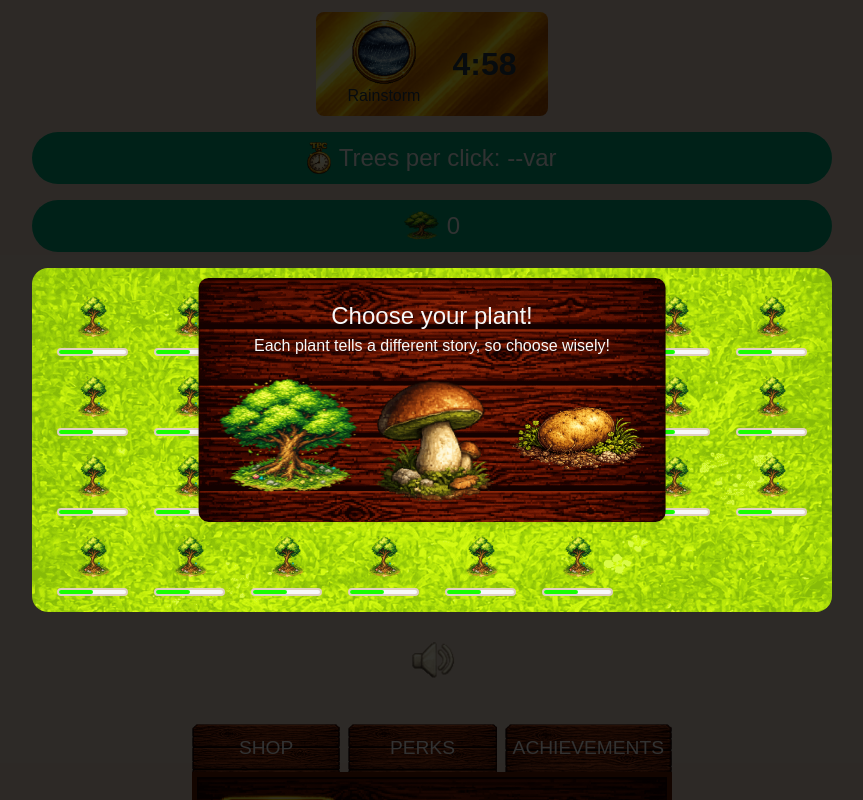
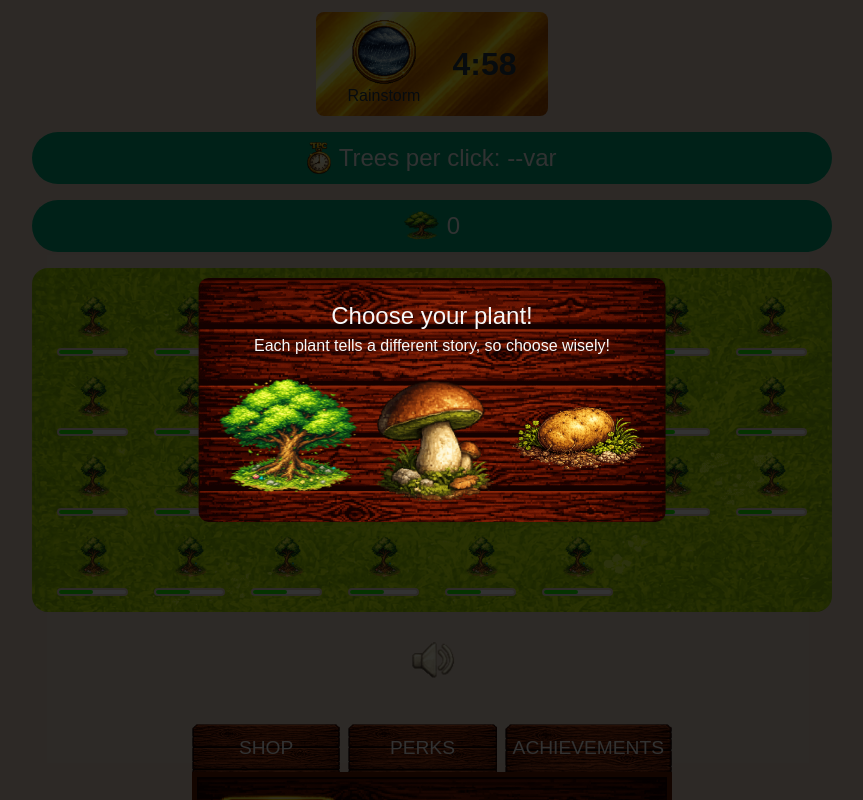
Before and after one commit to SebastianBroz/WBI-klikacka, a Vue app in the folder vite-project/: page / in a window 1280 px wide. Shown: the top 800 px of the page, without its empty margins (208-1071 px from the left). Built offline with nearby package versions, Linux system fonts and the light colour scheme; a web font is replaced by a local one.

Commit message:
Z-index bug fix for popups

```diff
--- a/vite-project/src/components/ChoosePlant.vue
+++ b/vite-project/src/components/ChoosePlant.vue
@@ -25,9 +25,10 @@ const selectPlant = (plant: string) => {
 .shadow
 {
   width: 100vw; height: 100vh;
-  position: absolute;
+  position: fixed;
   top: 0;
   left: 0;
+  z-index: 1000;
   background-color: rgba(0, 0, 0, 0.8);
 }
 .choosePlantPopup {
--- a/vite-project/src/components/Ending.vue
+++ b/vite-project/src/components/Ending.vue
@@ -31,9 +31,10 @@ const emit = defineEmits<{ close: [] }>();
 .shadow
 {
   width: 100vw; height: 100vh;
-  position: absolute;
+  position: fixed;
   top: 0;
   left: 0;
+  z-index: 1001;
   background-color: rgba(0, 0, 0, 0.8);
 }
 .endingPopup {
@@ -50,6 +51,7 @@ const emit = defineEmits<{ close: [] }>();
   align-items: center;
   padding: 3rem;
   box-sizing: border-box;
+  z-index: 1001;
 }
 .endingPopup p:first-child {
   color: #f7f9f9;
```
